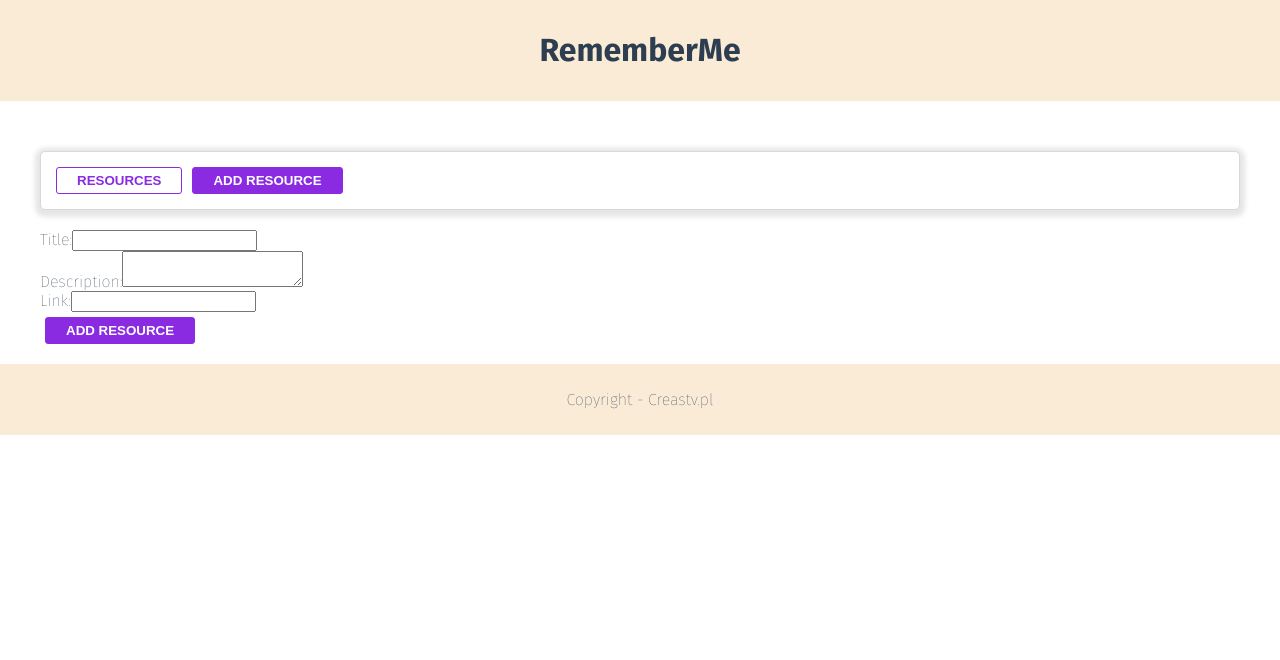
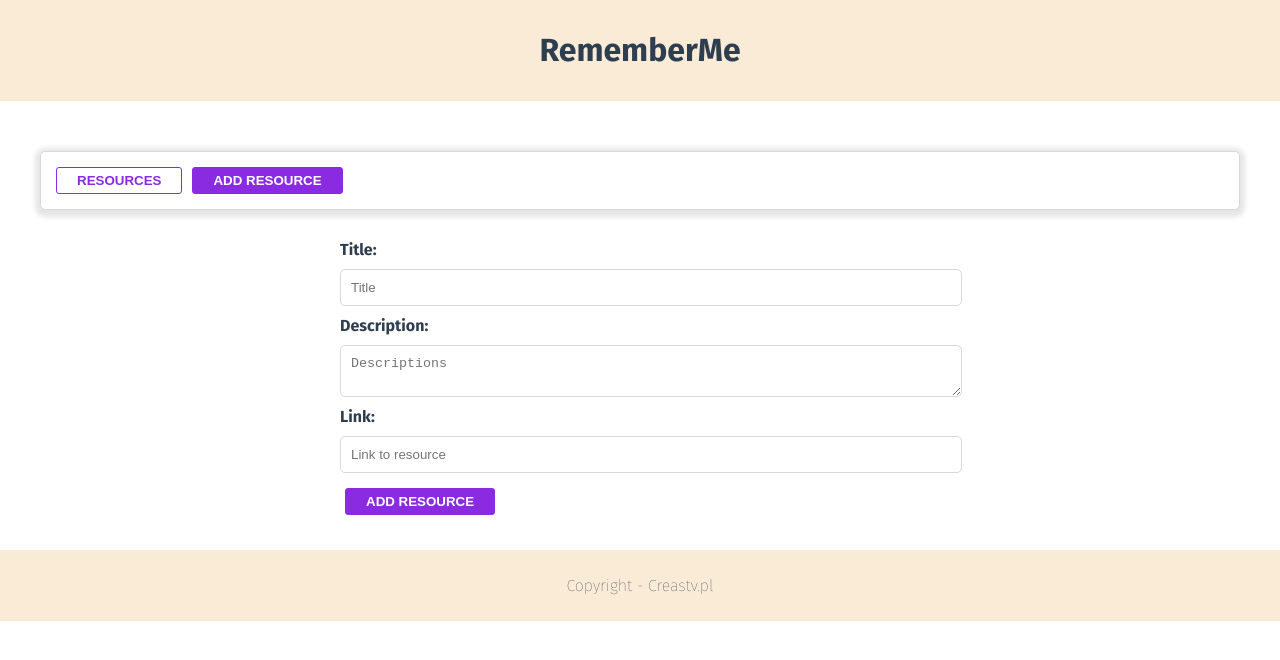
Before and after one commit to Creastv/remeber-me, a Vue app: page / in a window 1280 px wide. Both pictures are taken after a click on the button "ADD RESOURCE". Shown: the top 660 px of the page. Built offline with nearby package versions, Linux system fonts and the light colour scheme.

Commit message:
form update

```diff
--- a/src/components/resources/AddResources.vue
+++ b/src/components/resources/AddResources.vue
@@ -1,16 +1,38 @@
 <template>
   <form @submit.prevent="addRes">
+    <div class="in-valid" v-if="validInputs == false">
+      {{ infoValidation }}
+    </div>
     <div class="form-control">
       <label for="title">Title:</label>
-      <input type="text" name="title" id="title" ref="title" />
+      <input
+        type="text"
+        name="title"
+        id="title"
+        ref="title"
+        placeholder="Title"
+      />
     </div>
     <div class="form-control">
       <label for="des">Description:</label>
-      <textarea type="text" name="des" id="des" row="3" ref="desc" />
+      <textarea
+        type="text"
+        name="des"
+        id="des"
+        row="3"
+        ref="desc"
+        placeholder="Descriptions"
+      />
     </div>
     <div class="form-control">
       <label for="link">Link:</label>
-      <input type="text" name="link" id="link" ref="link" />
+      <input
+        type="text"
+        name="link"
+        id="link"
+        ref="link"
+        placeholder="Link to resource"
+      />
     </div>
     <div class="form-control">
       <the-button type="send" mode="btn-secundary">Add resource</the-button>
@@ -21,16 +43,69 @@
 <script>
 export default {
   inject: ["addResource"],
+  data() {
+    return {
+      infoValidation: "Check your inputs",
+      validInputs: true
+    };
+  },
   methods: {
     addRes() {
       const idRes = new Date().toISOString;
       const titleRes = this.$refs.title.value;
       const descRes = this.$refs.desc.value;
       const linkRes = this.$refs.link.value;
-      this.addResource(idRes, titleRes, descRes, linkRes);
-    },
-  },
+
+      if (titleRes == "" || descRes == "") {
+        this.validInputs = false;
+      } else {
+        this.validInputs = true;
+        this.addResource(idRes, titleRes, descRes, linkRes);
+        this.$refs.title.value = "";
+        this.$refs.desc.value = "";
+        this.$refs.link.value = "";
+      }
+    }
+  }
 };
 </script>
 
-<style></style>
+<style scoped>
+form {
+  max-width: 600px;
+  width: 100%;
+  margin: 30px auto;
+}
+.form-control {
+  display: block;
+  width: 100%;
+  margin-bottom: 10px;
+}
+.form-control label,
+.form-control input,
+.form-control textarea {
+  display: block;
+  width: 100%;
+}
+.form-control label {
+  font-weight: bold;
+  margin-bottom: 10px;
+}
+.form-control input,
+.form-control textarea {
+  padding: 10px;
+  border-radius: 5px;
+  border: 1px solid rgb(216, 216, 216);
+  /* box-shadow: none; */
+}
+.in-valid {
+  background-color: burlywood;
+  border-left: 3px solid red;
+  border-radius: 5px;
+  padding: 10px;
+  margin-bottom: 20px;
+  width: 100%;
+  color: #fff;
+  font-weight: 900;
+}
+</style>
--- a/src/components/resources/TheResources.vue
+++ b/src/components/resources/TheResources.vue
@@ -59,6 +59,7 @@ export default {
         desc: desc,
         link: link,
       });
+      this.selectedTab = 'stored-resources'
     },
   },
 };
```
